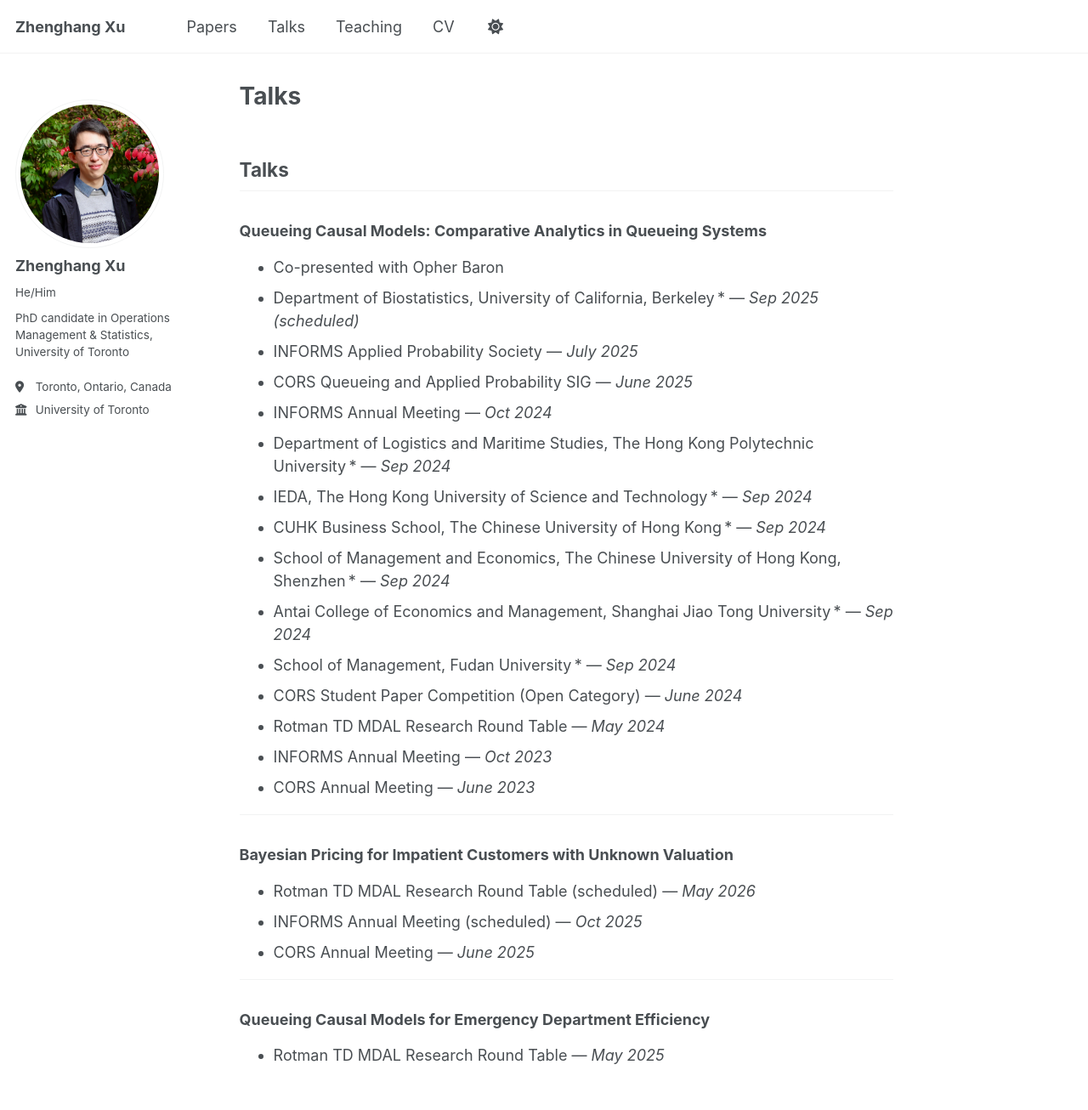
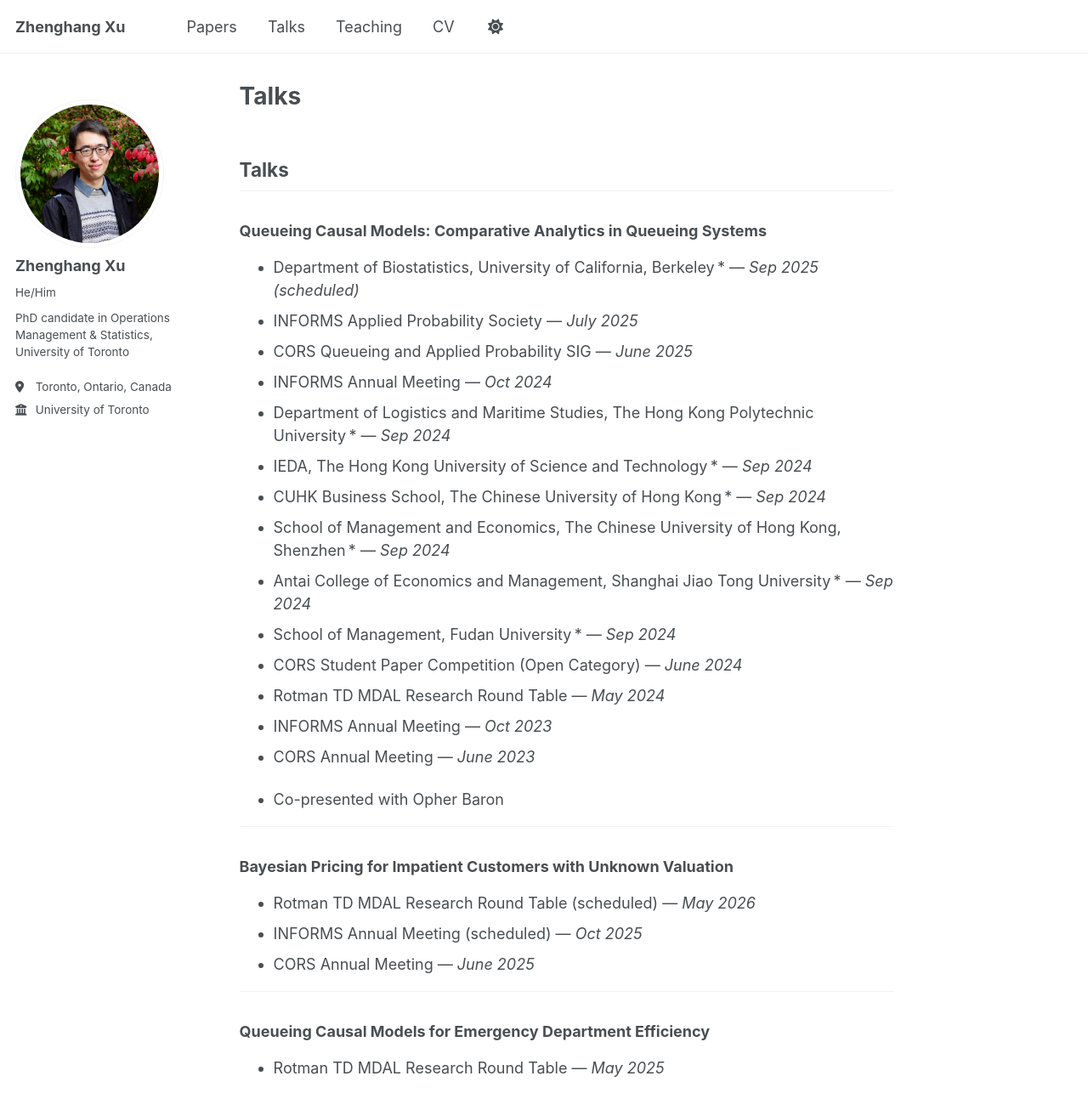
Before and after one commit to zhenghangxu-baymax/zhenghangxu-baymax.github.io, a Jekyll site: the page built from _pages/talks.md, in a window 1280 px wide and 1400 px high. Shown: the top 1306 px of the window at 85% size. Built offline with Jekyll 4.4.1, drawn with Linux system fonts in a browser that asks for light colours; part of the change alters nothing that is shown.

```diff
--- a/_pages/talks.md
+++ b/_pages/talks.md
@@ -7,7 +7,7 @@ permalink: /talks/
 ## Talks
 
 ### Queueing Causal Models: Comparative Analytics in Queueing Systems
-* Co-presented with Opher Baron
+
 - Department of Biostatistics, University of California, Berkeley * — *Sep 2025 (scheduled)*
 - INFORMS Applied Probability Society — *July 2025*
 - CORS Queueing and Applied Probability SIG — *June 2025*
@@ -23,6 +23,7 @@ permalink: /talks/
 - INFORMS Annual Meeting — *Oct 2023*
 - CORS Annual Meeting — *June 2023*
 
+* Co-presented with Opher Baron
 
 ---
 
```
